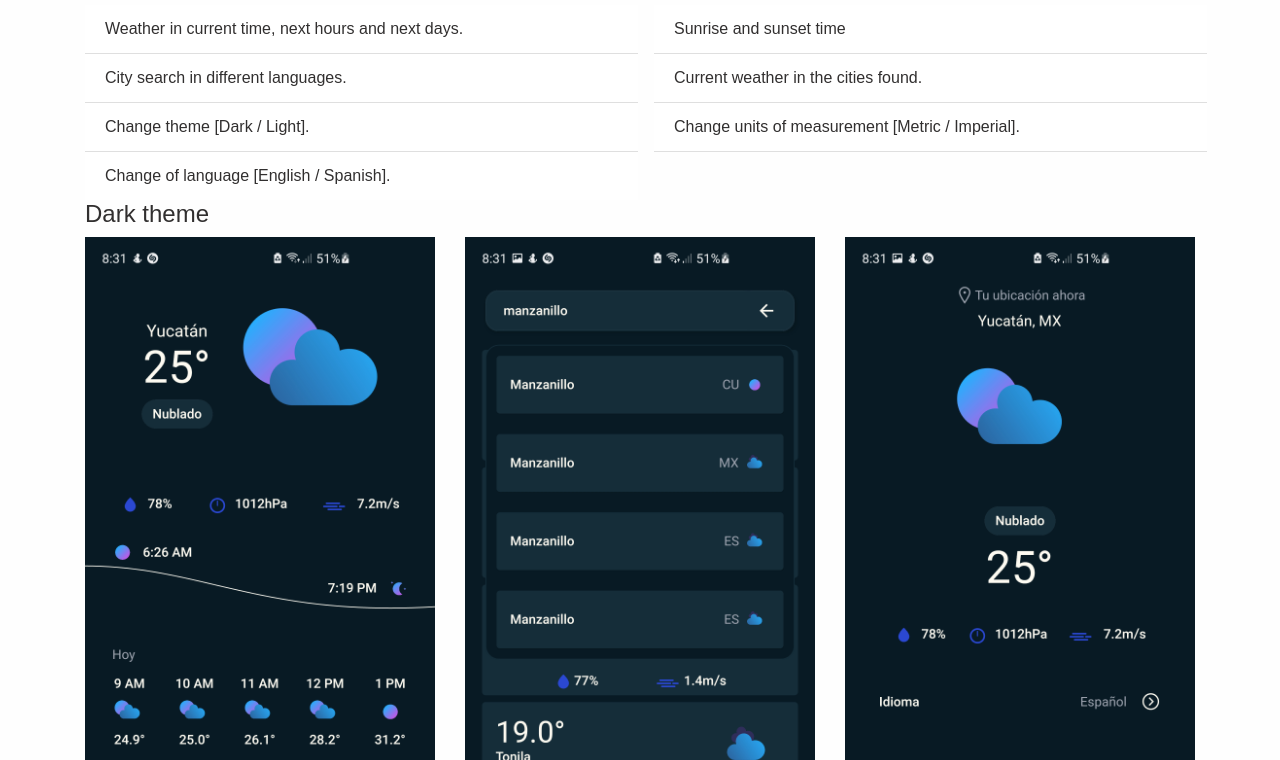
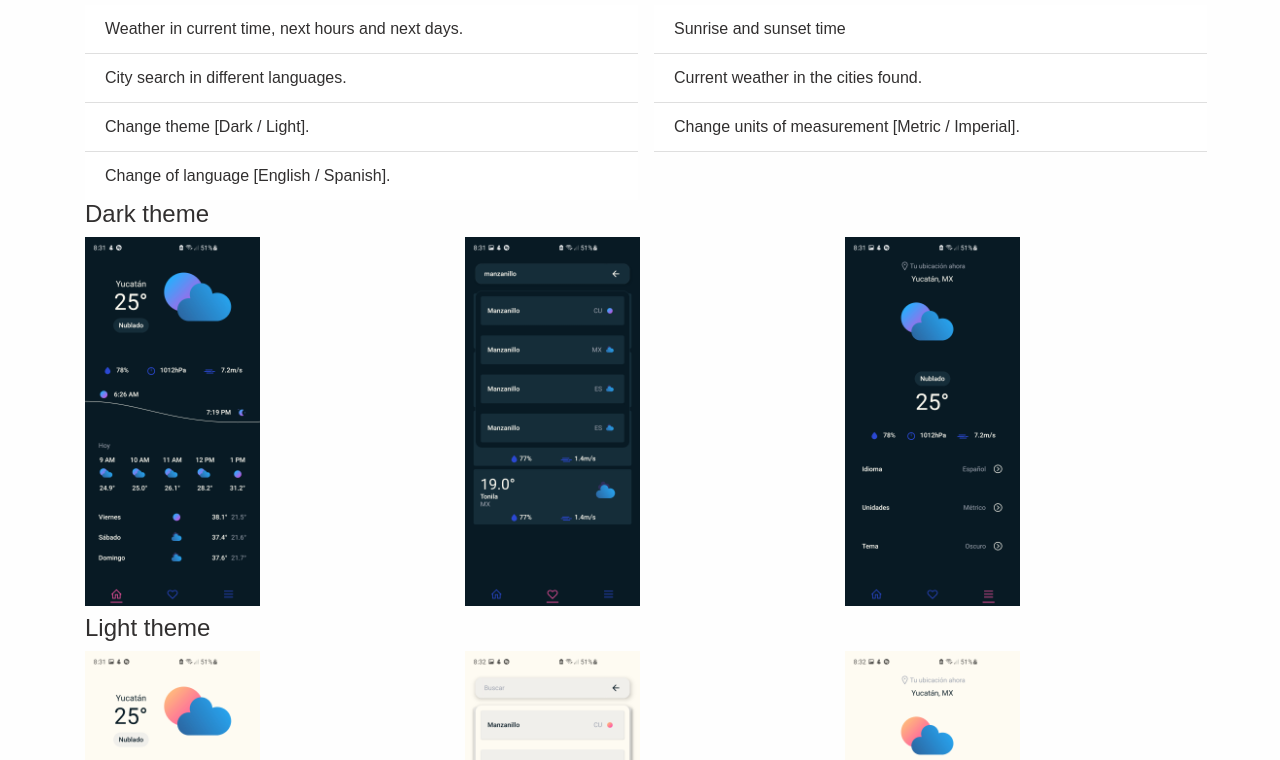
Before and after one commit to ulises214/curriculum_web, a website built with webpack: page src/projects.html in a window 1280 px wide. Shown: the part 540-1300 px from the top of the page. Built offline with nearby package versions, Linux system fonts and the light colour scheme.

Commit message:
Weather details section

```diff
--- a/src/stylesheets/images.scss
+++ b/src/stylesheets/images.scss
@@ -9,4 +9,7 @@
 }
 .w__weather-img {
   width: 100%;
+  @media (min-width: 992px) {
+    width: 50%;
+  }
 }
```
